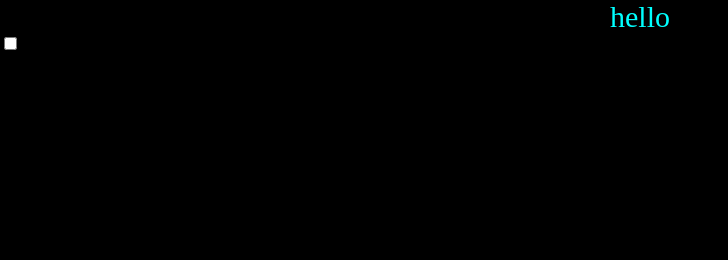
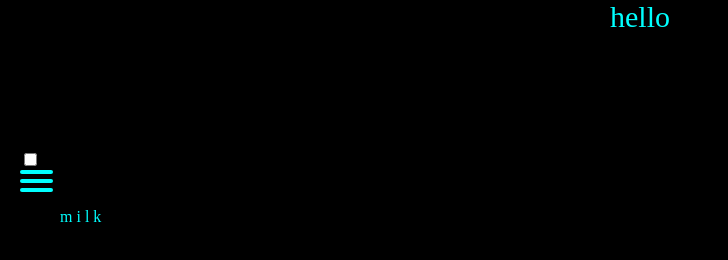
Before and after one commit to LeonardoMarquez/mfwdayone, a plain HTML site: page index.html in a window 1280 px wide. Shown: the whole page, without its empty margins (0-728 px from the left). Drawn offline with Linux system fonts and the light colour scheme.

Commit message:
all is added

```diff
--- a/index.css
+++ b/index.css
@@ -8,3 +8,30 @@ header {
     color: aqua;
     text-align: center;
 }
+
+#menutoggle {
+    display: block;
+    position: fixed;
+    top: 150px;
+    left: 20px;
+    z-index: 1;
+}
+
+#menutoggle a {
+    text-decoration: none;
+    color: aqua;
+}
+
+#menutoggle a:hover {
+    color: #ffffff;
+}
+
+#menutoggle span {
+    display: block;
+    width: 33px;
+    height: 4px;
+    margin-bottom: 5px;
+    position: relative;
+    background: aqua;
+    border-radius: 3px;
+}
--- a/index.html
+++ b/index.html
@@ -18,7 +18,11 @@
             <span></span>
             <span></span>
             <ul id = "menu">
-                <a href = "#"></a>
+                <a href = "#"><ls>m</ls></a>
+                <a href = "#"><ls>i</ls></a>
+                <a href = "#"><ls>l</ls></a>
+                <a href = "#"><ls>k</ls></a>
+
             </ul>
         </div>
     </nav>
```
